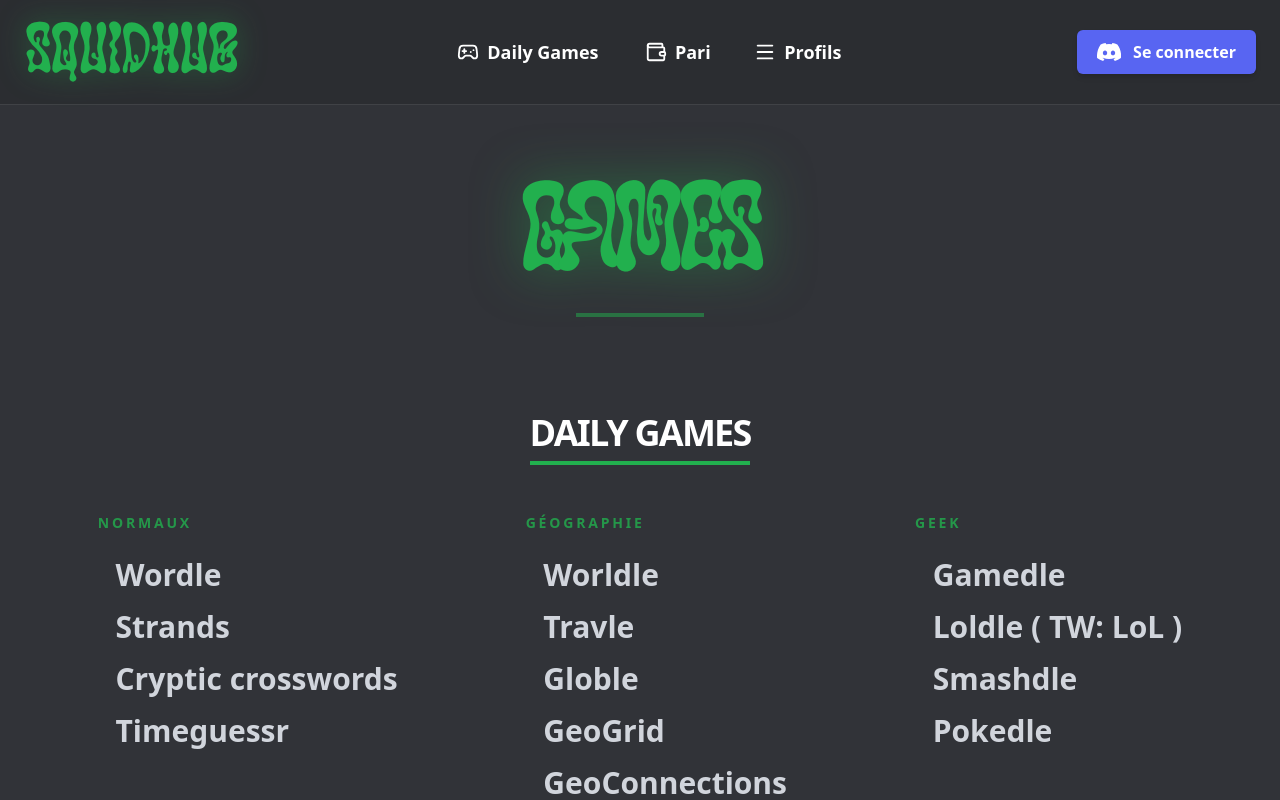
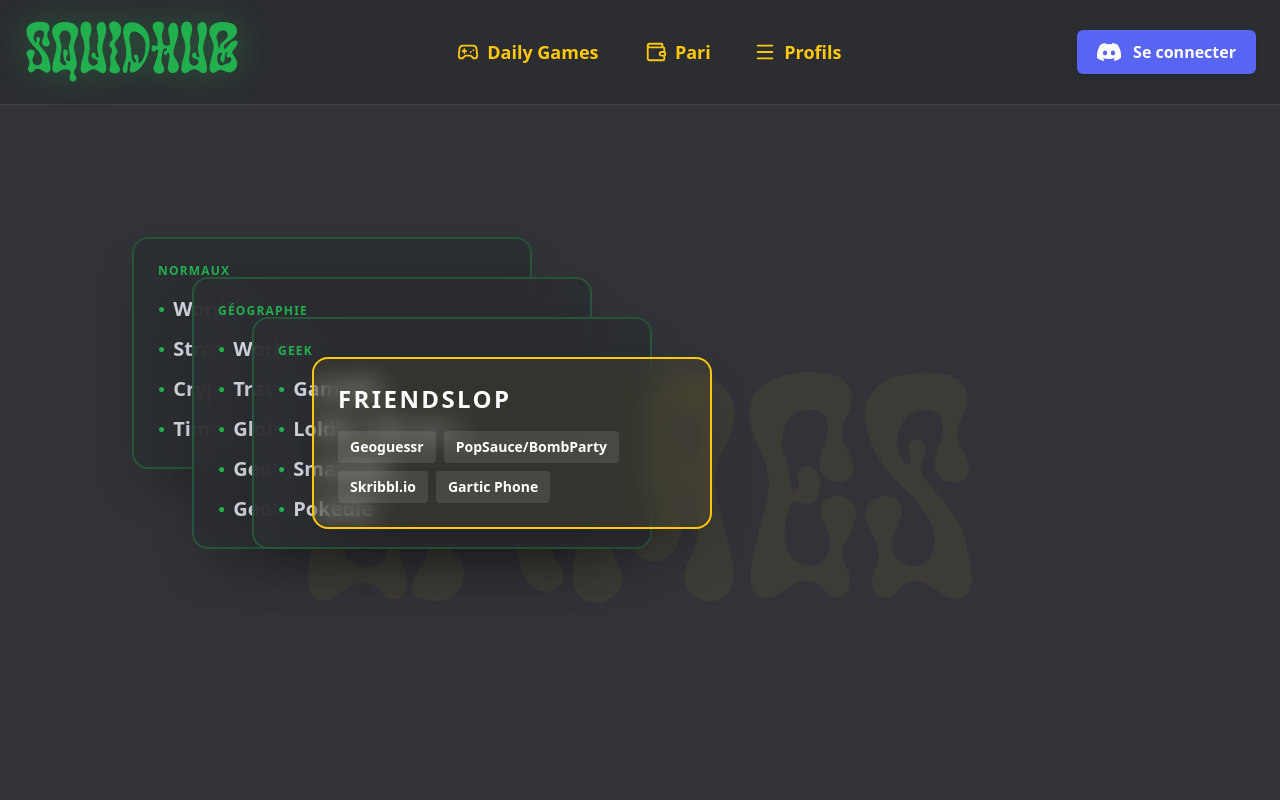
Before and after one commit to EmileThv/site-serveur, a Next.js app: page /daily-games in a window 1280 px wide. Shown: the top 800 px of the page. Built offline with nearby package versions, Linux system fonts and the light colour scheme; no server answers.

Commit message:
Ajout de la masterclass du siècle sur la page jeux et tweaks visuels

```diff
--- a/app/daily-games/page.tsx
+++ b/app/daily-games/page.tsx
@@ -1,71 +1,84 @@
+"use client";
+
+import { motion } from "framer-motion";
 import gamesData from "./games-data.json";
+import { useRef } from "react";
 
 export default function GamesPage() {
+  const constraintsRef = useRef(null);
+
+  // Fusion des données pour le mapping
+  const allBoxes = [
+    ...gamesData.dailyCategories.map(c => ({ ...c, isSpecial: false })),
+    { nom: "Friendslop", isSpecial: true }
+  ];
+
   return (
-    <main className="min-h-screen bg-discord-dark py-16 px-6">
-      {/* TITRE CENTRAL */}
-      <div className="text-center mb-24">
-        <h1 className="font-(family-name:--font-squidwod) text-main-green text-8xl md:text-9xl drop-shadow-[0_0_25px_rgba(34,176,78,0.5)] uppercase tracking-tighter">
+    <main className="h-screen bg-discord-dark overflow-hidden relative">
+      <div className="absolute inset-0 flex items-center justify-center pointer-events-none opacity-5 select-none">
+        <h1 className="font-(family-name:--font-squidwod) text-main-yellow text-[25vw] uppercase leading-none">
           Games
         </h1>
-        <div className="h-1 w-32 bg-main-green mx-auto mt-4 opacity-50"></div>
       </div>
 
-      <div className="max-w-none mx-auto flex flex-col gap-24">
-
-        {/* SECTION DAILY GAMES */}
-        <section className="flex flex-col items-center">
-          <h2 className="font-black text-4xl uppercase tracking-tighter text-white mb-12 border-b-4 border-main-green pb-2">
-            Daily Games
-          </h2>
-
-          <div className="flex flex-col md:flex-row justify-center gap-16 md:gap-32 w-full">
-            {gamesData.dailyCategories.map((cat) => (
-              <div key={cat.nom} className="flex flex-col items-center md:items-start gap-4">
-                <h3 className="text-main-green text-sm font-black uppercase tracking-[0.2em] opacity-80 mb-2">
+      <div ref={constraintsRef} className="absolute inset-0 p-8">
+        {allBoxes.map((cat: any, index) => (
+          <motion.div
+            key={cat.nom}
+            drag
+            dragConstraints={constraintsRef}
+            dragTransition={{
+              power: 0.2,
+              timeConstant: 200
+            }}
+            dragElastic={0.2}
+            initial={{
+              x: 100 + (index * 60),
+              y: 100 + (index * 40)
+            }}
+            whileDrag={{ scale: 1.05, zIndex: 50 }}
+            // On utilise md:w-100 comme demandé pour les boites normales
+            className={`absolute p-6 rounded-2xl border-2 shadow-2xl cursor-grab active:cursor-grabbing touch-none
+              ${cat.isSpecial
+                ? "bg-main-yellow/5 border-main-yellow backdrop-blur-md w-80 md:w-100"
+                : "bg-discord-black/90 border-main-green/30 backdrop-blur-xl w-72 md:w-100"
+              }`}
+          >
+            <h3 className={`font-black uppercase tracking-widest mb-4
+              ${cat.isSpecial ? "text-white text-2xl" : "text-main-green text-xs"}`}>
               {cat.nom}
             </h3>
-                <nav className="flex flex-col gap-4">
-                  {cat.jeux.map((jeu) => (
+
+            {cat.isSpecial ? (
+              <div className="flex flex-wrap gap-2">
+                {gamesData.friendslop.map((item: any) => (
+                  <a
+                    key={item.name}
+                    href={item.url}
+                    target="_blank"
+                    className="bg-white/10 px-3 py-1.5 rounded text-sm hover:bg-main-green hover:text-black transition-colors font-bold"
+                  >
+                    {item.name}
+                  </a>
+                ))}
+              </div>
+            ) : (
+              <nav className="flex flex-col gap-3">
+                {cat.jeux?.map((jeu: any) => (
                   <a
                     key={jeu.name}
                     href={jeu.url}
                     target="_blank"
-                      rel="noopener noreferrer"
-                      className="group text-gray-300 hover:text-main-green text-3xl font-bold flex items-center gap-2 transition-all duration-300 hover:translate-x-2"
+                    className="text-gray-300 hover:text-white font-bold text-xl transition-colors flex items-center gap-2"
                   >
-                      <span className="text-main-green opacity-0 group-hover:opacity-100 transition-opacity font-black">-</span>
+                    <span className="text-main-green text-xs">●</span>
                     {jeu.name}
                   </a>
                 ))}
               </nav>
-              </div>
+            )}
+          </motion.div>
         ))}
-          </div>
-        </section>
-
-        {/* SECTION FRIENDSLOP */}
-        <section className="flex flex-col items-center pt-10 border-t border-white/5">
-          <h2 className="font-black text-4xl uppercase tracking-tighter text-white mb-12 border-b-4 border-white/20 pb-2">
-            Friendslop
-          </h2>
-
-          <div className="flex flex-wrap justify-center gap-x-20 gap-y-8 max-w-6xl">
-            {gamesData.friendslop.map((item) => (
-              <a
-                key={item.name}
-                href={item.url}
-                target="_blank"
-                rel="noopener noreferrer"
-                className="group text-gray-300 hover:text-white text-3xl font-bold flex items-center gap-2 transition-all duration-300 hover:scale-105"
-              >
-                <span className="text-white opacity-0 group-hover:opacity-100 transition-opacity font-black">-</span>
-                {item.name}
-              </a>
-            ))}
-          </div>
-        </section>
-
       </div>
     </main>
   );
--- a/components/Navbar.tsx
+++ b/components/Navbar.tsx
@@ -20,13 +20,13 @@
             {/* CENTRE : Navigation (Correction du centrage entre liens) */}
             <div className="hidden md:flex items-center justify-center flex-1">
                 <div className="flex items-center">
-                    <a href="/daily-games" className="flex items-center justify-center gap-2 hover:text-main-green transition font-bold text-lg w-45">
+                    <a href="/daily-games" className="flex items-center text-main-yellow  hover:text-main-green justify-center gap-2 transition font-bold text-lg w-45">
                         <Gamepad2 size={22} /> Daily Games
                     </a>
-                    <a href="#" className="flex items-center justify-center gap-2 hover:text-main-green transition font-bold text-lg w-30">
+                    <a href="#" className="flex items-center justify-center gap-2 text-main-yellow  hover:text-main-green transition font-bold text-lg w-30">
                         <Wallet size={22} /> Pari
                     </a>
-                    <button className="flex items-center justify-center gap-2 hover:text-main-green transition font-bold text-lg w-30 cursor-pointer">
+                    <button className="flex items-center justify-center gap-2 text-main-yellow  hover:text-main-green transition font-bold text-lg w-30 cursor-pointer">
                         <Menu size={22} /> Profils
                     </button>
                 </div>
--- a/package.json
+++ b/package.json
@@ -9,6 +9,7 @@
     "lint": "eslint"
   },
   "dependencies": {
+    "framer-motion": "^12.34.0",
     "lucide-react": "^0.563.0",
     "next": "16.1.6",
     "next-auth": "^5.0.0-beta.30",
```
Also changed, not shown: 1 other file (tests, documents, lock files or other folders). Lines whose indentation alone changed are shown as unchanged.
